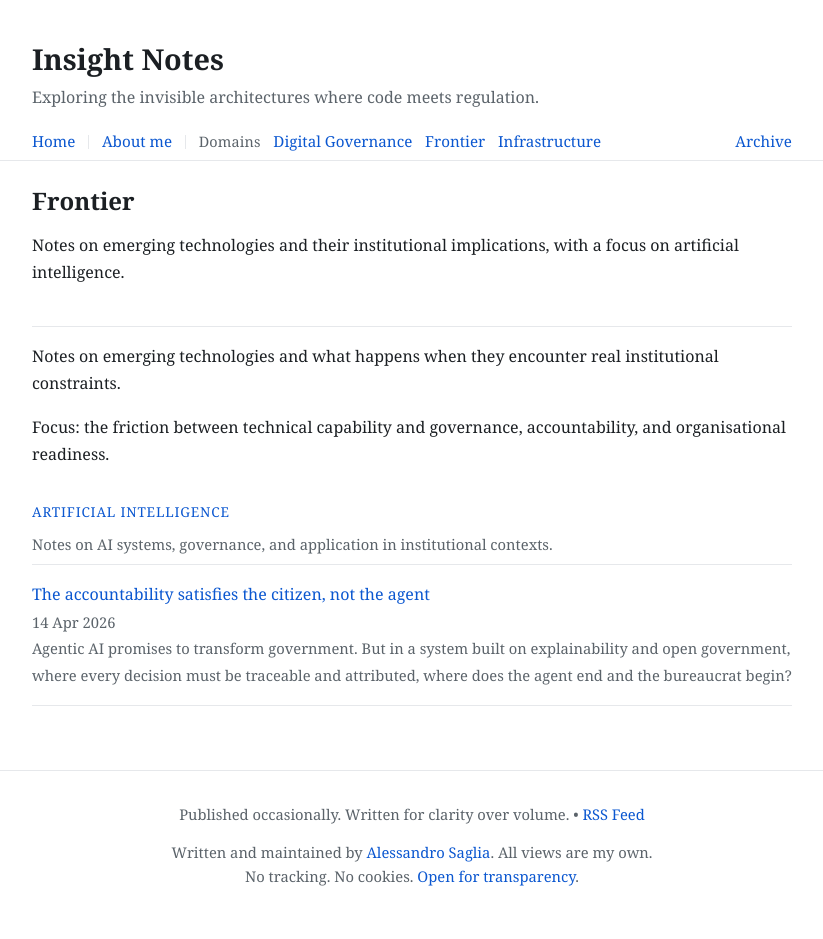
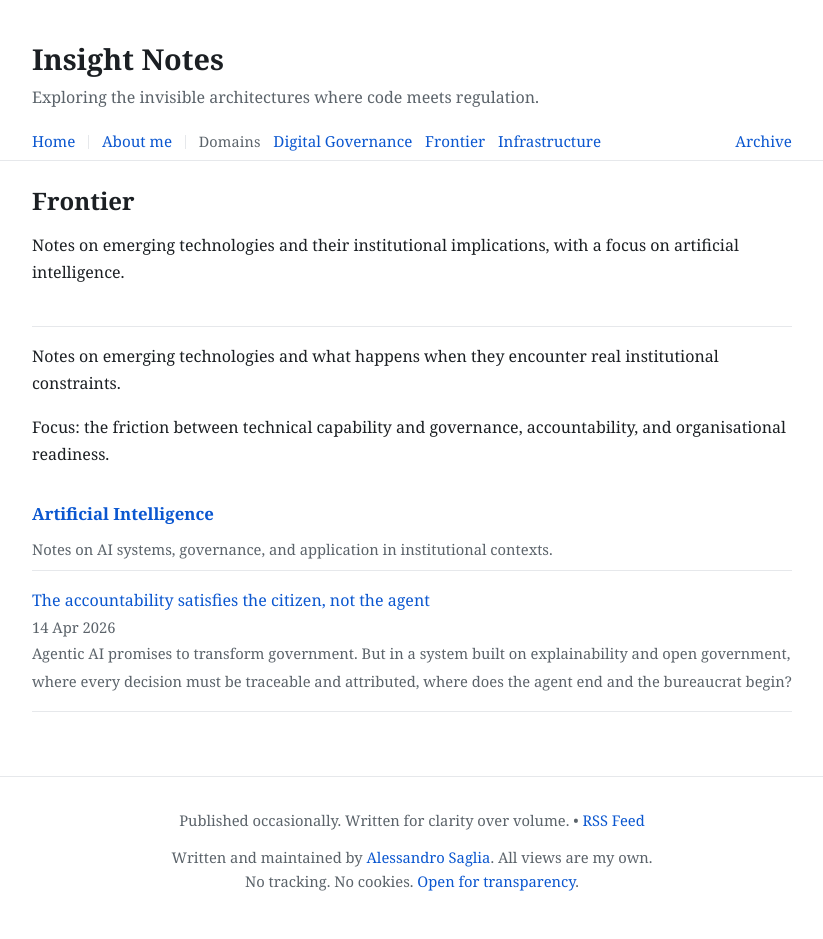
Before and after one commit to ale-saglia/insight, a Jekyll site: the page built from src/frontier/README.md, in a window 1280 px wide. Shown: the whole page, without its empty margins (228-1051 px from the left). Built offline with Jekyll 4.4.1, drawn with Linux system fonts in a browser that asks for light colours.

Commit message:
fix: rename section label to subcategory label and add styling for improved clarity

```diff
--- a/_layouts/category.html
+++ b/_layouts/category.html
@@ -49,7 +49,7 @@ layout: default
   {% endfor %}
 
   {% for child_cat in child_categories %}
-    <p class="section-label"><a href="{{ child_cat.url | relative_url }}">{{ child_cat.title }}</a></p>
+    <p class="subcategory-label"><a href="{{ child_cat.url | relative_url }}">{{ child_cat.title }}</a></p>
     {% if child_cat.summary %}<p class="section-description">{{ child_cat.summary }}</p>{% endif %}
     <ul class="article-list">
       {% assign child_articles = "" | split: "" %}
--- a/assets/styles.css
+++ b/assets/styles.css
@@ -222,6 +222,13 @@ h3 {
   text-transform: uppercase;
   margin: 2rem 0 0.6rem 0;
   font-weight: 500;
+}
+
+.subcategory-label {
+  font-size: 1.05rem;
+  color: var(--text);
+  margin: 2rem 0 0.6rem 0;
+  font-weight: 600;
 }
 
 .section-description {
```
